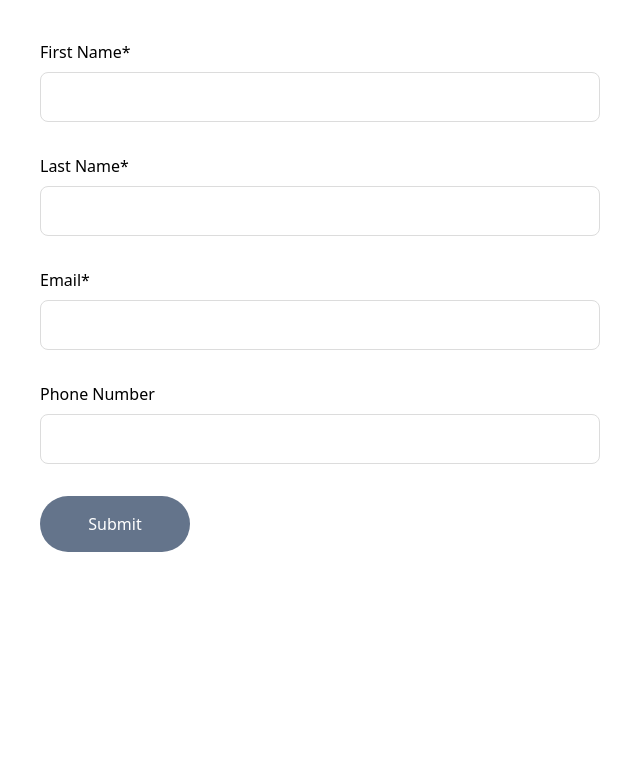
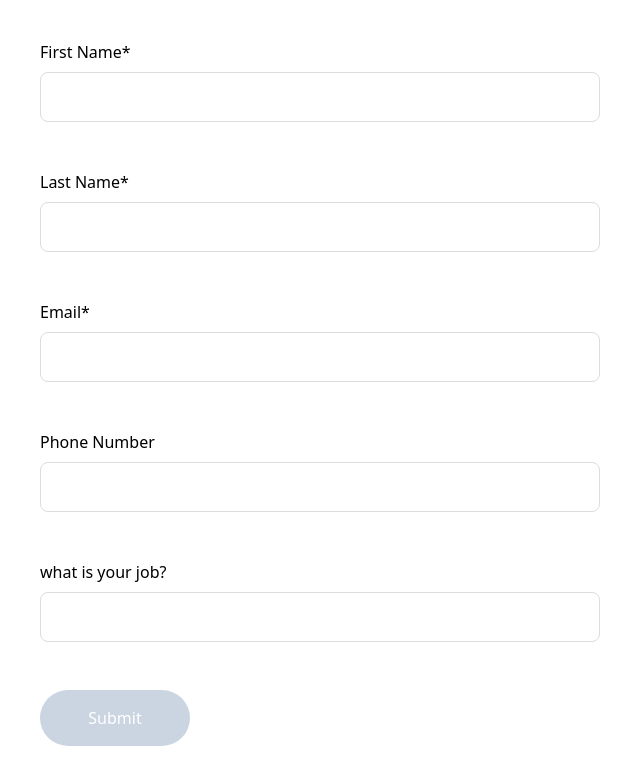
Before and after one commit to hosseindavoodi/Form-Assistant-block, a React (Create React App) app: page / in a window 1280 px wide. Shown: the top 784 px of the page, without its empty margins (0-640 px from the left). Built offline with nearby package versions, Linux system fonts and the light colour scheme.

Commit message:
Update form

```diff
--- a/src/components/FormComponent.tsx
+++ b/src/components/FormComponent.tsx
@@ -21,7 +21,7 @@ const FormComponent: React.FC = () => {
   return (
     <form
       onSubmit={handleSubmit(onSubmit)}
-      className="flex flex-col gap-8 p-10 lg:w-1/2 md:w-1/2 sm:w-full"
+      className="flex flex-col gap-12 p-10 lg:w-1/2 md:w-1/2 sm:w-full"
     >
       <div className="flex flex-col gap-2">
         <label htmlFor="firstName">First Name*</label>
@@ -67,11 +67,19 @@ const FormComponent: React.FC = () => {
           className="border-[#dcdcdc] placeholder:text-[#929292] w-full rounded-lg border bg-white px-4 py-3 !ring-transparent"
         />
       </div>
+      <div className="flex flex-col gap-2">
+        <label htmlFor="phone">what is your job?</label>
+        <input
+          type="text"
+          {...register("job")}
+          className="border-[#dcdcdc] placeholder:text-[#929292] w-full rounded-lg border bg-white px-4 py-3 !ring-transparent"
+        />
+      </div>
 
       <button
         type="submit"
         disabled={!isValid}
-        className="rounded-full bg-black text-white w-[150px] p-4 disabled:bg-slate-500"
+        className="rounded-full bg-black text-white w-[150px] p-4 disabled:bg-slate-300"
       >
         Submit
       </button>
```
